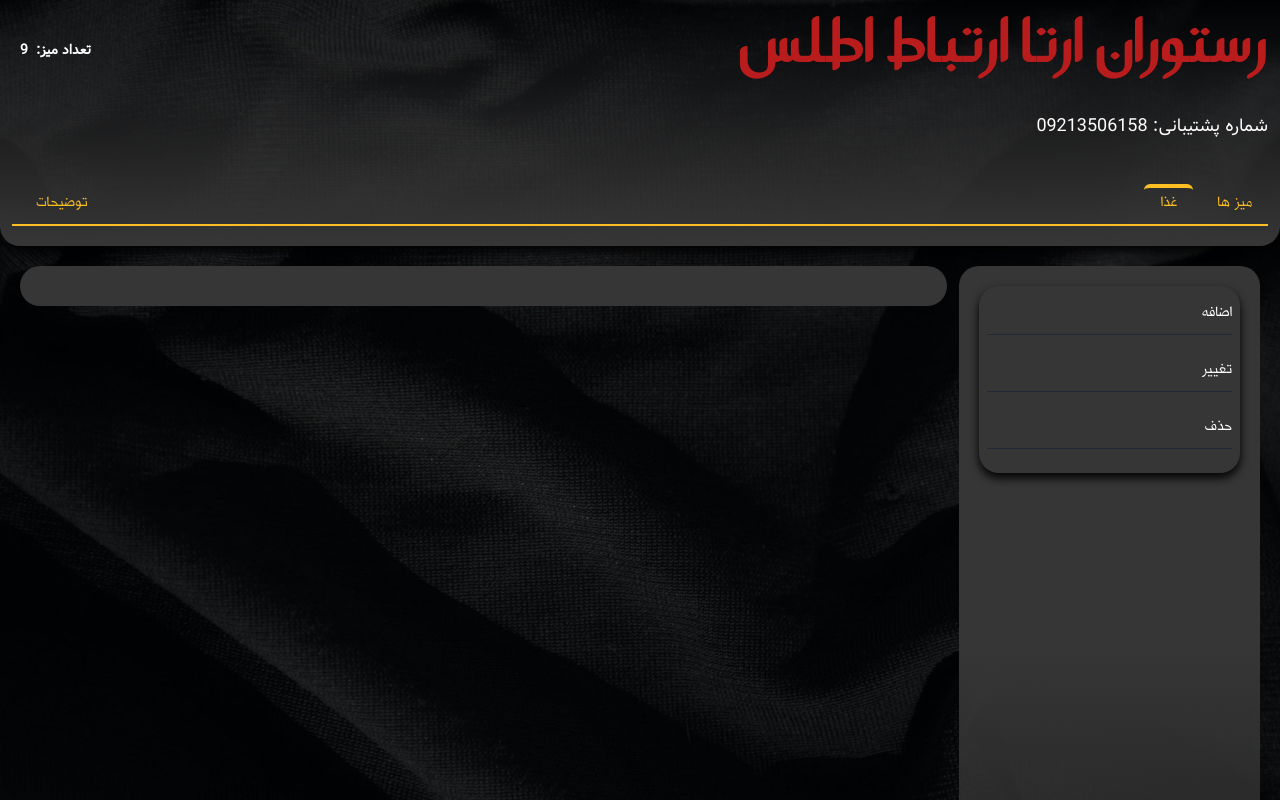
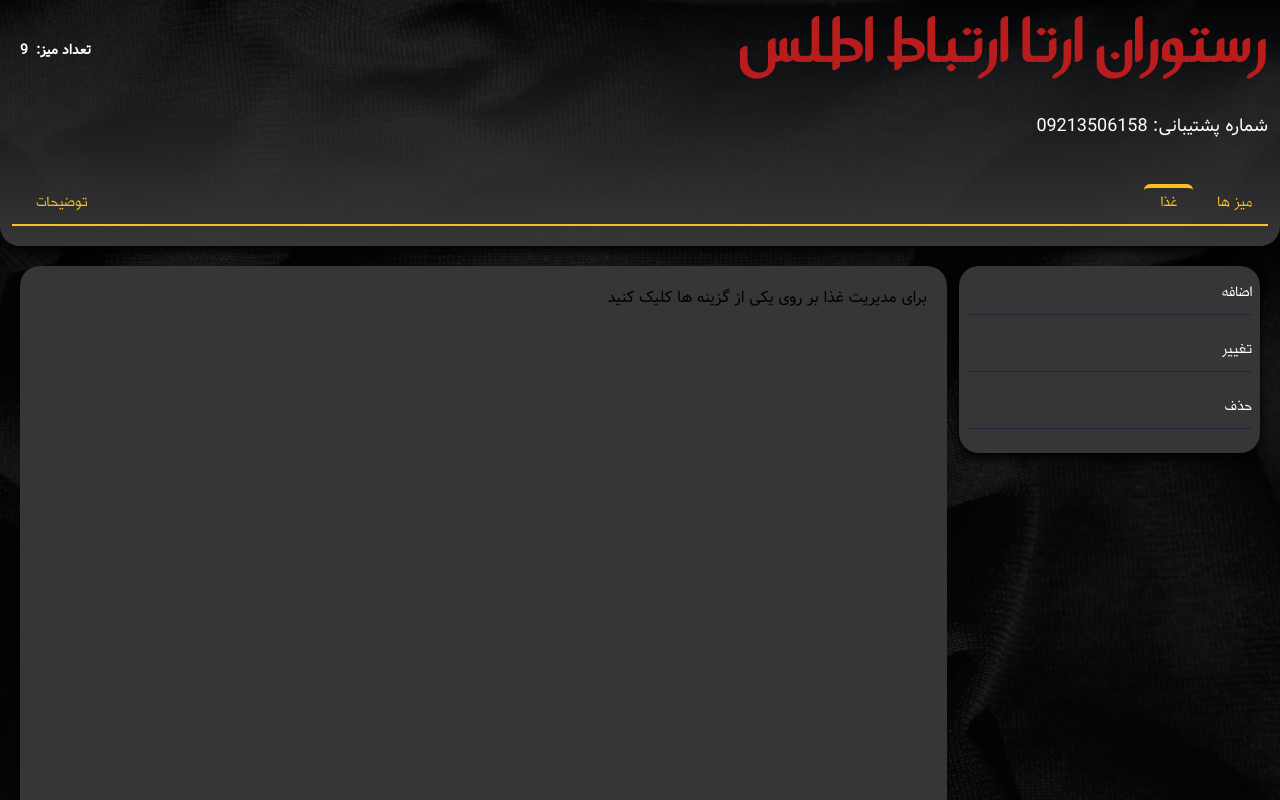
Before and after one commit to armin-bkh/restaurant-hamrah, a React (Create React App) app: page /manage/manage-products in a window 1280 px wide. Shown: the top 800 px of the page. Built offline with nearby package versions, Linux system fonts and the light colour scheme; data requests are answered from the project's data file.

Commit message:
create ManageProductsDetail for show in manage/manage-prdoucts path

```diff
--- a/src/Components/ManageProducts/ManageProducts.jsx
+++ b/src/Components/ManageProducts/ManageProducts.jsx
@@ -3,17 +3,18 @@ import ManageProductsNavigation from "../ManageProductsNavigation/ManageProducts
 import ManageAddProduct from "../ManageAddProduct/ManageAddProduct";
 import ManageRemoveProduct from "../ManageRemoveProduct/ManageRemoveProduct";
 import ManageEditProduct from "../ManageEditProduct/ManageEditProduct";
-import styles from './ManageProducts.module.scss';
+import styles from "./ManageProducts.module.scss";
 
 const ManageProducts = () => {
   return (
-    <>
-      <section
-        className={`grid gap-x-3 grid-col-1 md:grid-cols-3 lg:grid-cols-4 min-h-screen md:flex-row flex-wrap p-5`}
-      >
+        <main className={`grid gap-x-3 grid-col-1 min-h-screen md:grid-cols-3 lg:grid-cols-4 p-5 md:col-span-2 Dirooz lg:col-span-3`}>
         <ManageProductsNavigation />
-        <main className={`md:col-span-2 Dirooz lg:col-span-3`}>
-          <section className={`p-5 ${styles.manageProductsContianer}`}>
+          <section className={`md:col-span-2 Dirooz lg:col-span-3 p-5 ${styles.manageProductsContianer}`}>
+            <Route
+              path="/manage/manage-products"
+              component={ManageProductsDetail}
+              exact={true}
+            />
             <Route
               path="/manage/manage-products/add-product"
               component={ManageAddProduct}
@@ -28,9 +29,15 @@ const ManageProducts = () => {
             />
           </section>
         </main>
-      </section>
-    </>
   );
 };
 
 export default ManageProducts;
+
+const ManageProductsDetail = () => {
+  return (
+    <article>
+      <h1>برای مدیریت غذا بر روی یکی از گزینه ها کلیک کنید</h1>
+    </article>
+  );
+};
--- a/src/Components/ManageProductsNavigation/ManageProductsNaviagtion.jsx
+++ b/src/Components/ManageProductsNavigation/ManageProductsNaviagtion.jsx
@@ -10,7 +10,7 @@ const links = [
 
 const ManageProductsNavigation = () => {
   return (
-    <aside className={`p-5 ANoor ${styles.productsNavigation}`}>
+    <aside className={`ANoor ${styles.productsNavigation}`}>
       <nav className={`sticky top-4`}>
         <ul className={`p-2 ${styles.navConitaner}`}>
           {links.map((link) => (
--- a/src/Components/ManageProductsNavigation/ManageProductsNavigation.module.scss
+++ b/src/Components/ManageProductsNavigation/ManageProductsNavigation.module.scss
@@ -1,9 +1,10 @@
 .productsNavigation {
     border-radius: 20px;
-    background: linear-gradient(rgba(#363636, 1) 50%, rgba(#363636, .7), rgba(#363636, 0));
+    // background: linear-gradient(rgba(#363636, 1) 50%, rgba(#363636, .7), rgba(#363636, 0));
 
     .navConitaner {
         box-shadow: 0 5px 10px #020202;
         border-radius: 20px;
+        background: rgba(#363636, 1);
     }
 }
```
